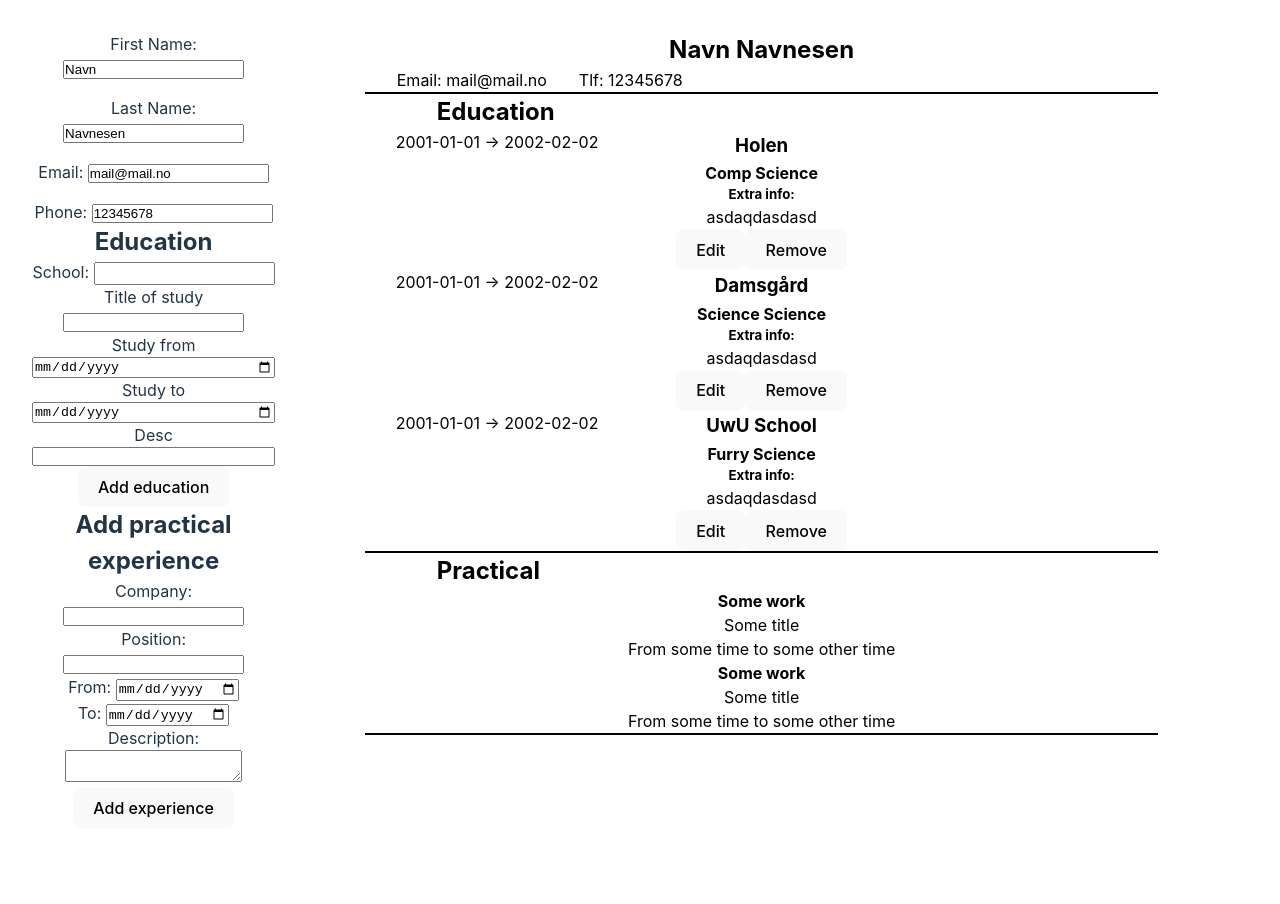
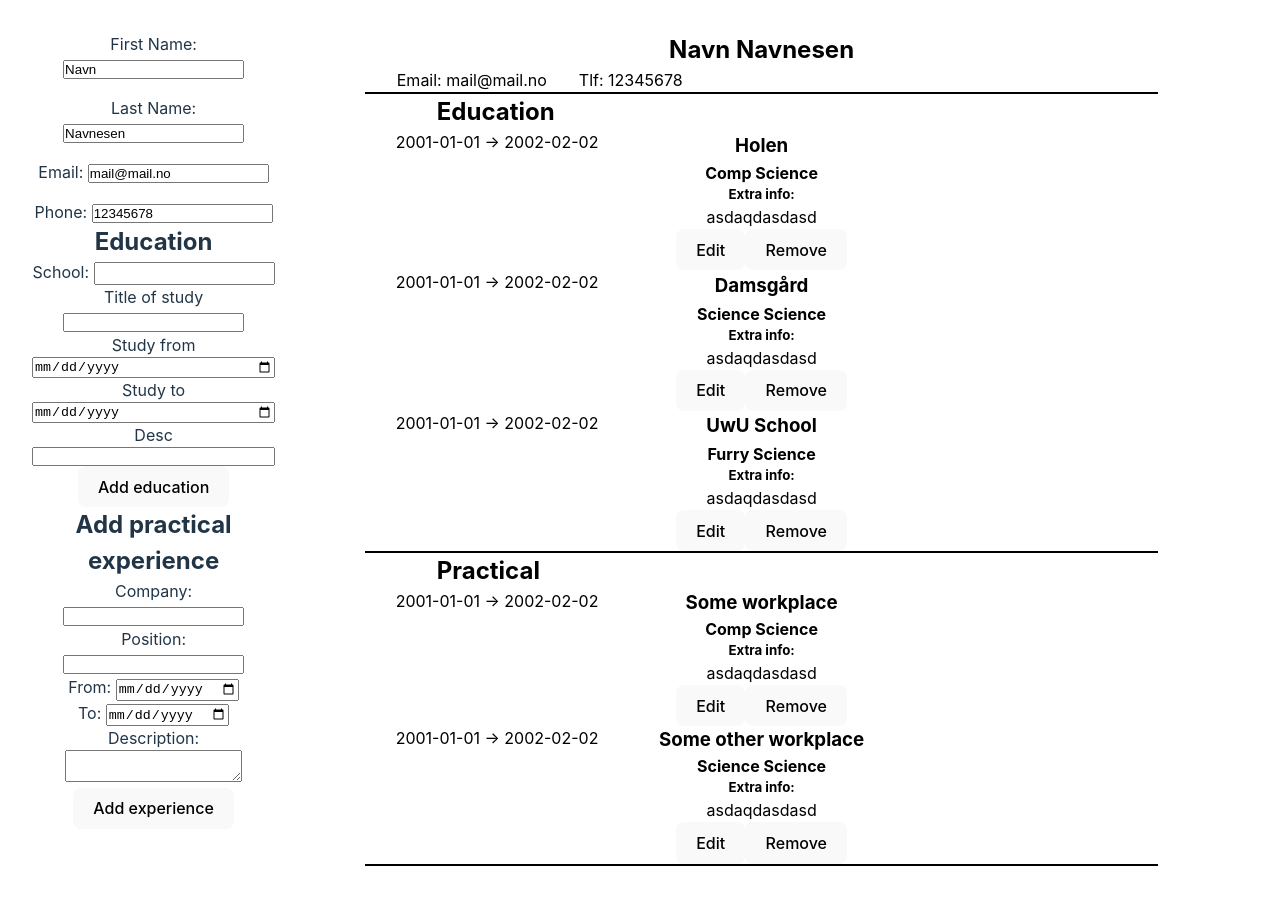
Before and after one commit to ATlexEide/cv-app, a React (Vite) app: page / in a window 1280 px wide. Shown: the top 904 px of the page. Built offline with nearby package versions, Linux system fonts and the light colour scheme.

Commit message:
Update practical card return

```diff
--- a/src/Components/Cards/PracticalCard.jsx
+++ b/src/Components/Cards/PracticalCard.jsx
@@ -1,12 +1,32 @@
-function PracticalCard() {
+function PracticalCard({ data, handleEdit, handleDelete }) {
   return (
-    <>
-      <div>
-        <h4>Some work</h4>
-        <div>Some title</div>
-        <div>From some time to some other time</div>
+    <article>
+      <div id="heading">
+        <span id="date-practical">{`${data.timeFrom} -> ${data.timeTo}`}</span>
+        <h3 id="company">{data.company}</h3>
       </div>
-    </>
+      <h4 id="title">{data.title}</h4>
+      {data.desc && (
+        <div>
+          <h5>Extra info:</h5>
+          <p id="desc-practical">{data.desc}</p>
+        </div>
+      )}
+      <button
+        onClick={() => {
+          handleEdit(data);
+        }}
+      >
+        Edit
+      </button>
+      <button
+        onClick={() => {
+          handleDelete(data.id);
+        }}
+      >
+        Remove
+      </button>
+    </article>
   );
 }
 export default PracticalCard;
```
